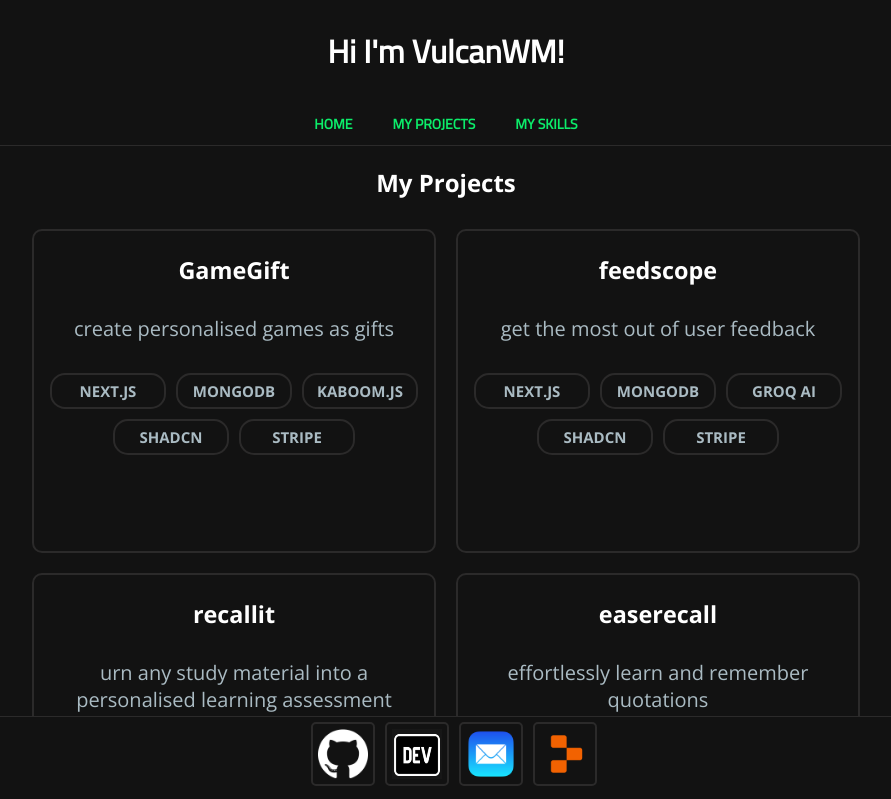
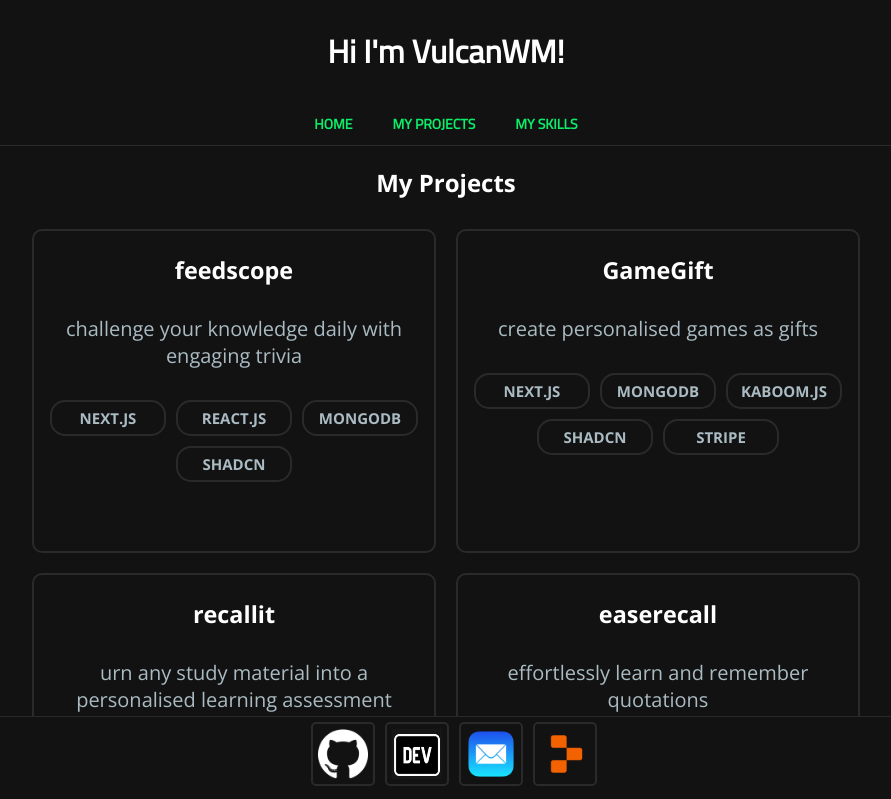
Before and after one commit to VulcanWM/vulcanwm, a Next.js app: page /projects in a window 1280 px wide. Shown: the top 799 px of the page, without its empty margins (194-1085 px from the left). Built offline with nearby package versions, Linux system fonts and the light colour scheme.

Commit message:
Update projects.js

```diff
--- a/lists/projects.js
+++ b/lists/projects.js
@@ -1,13 +1,13 @@
 export const projects = {
+  "feedscope": {
+    "Link": "https://www.feedscope.xyz",
+    "Desc": "challenge your knowledge daily with engaging trivia",
+    "Tags": ['Next.js', 'React.js', 'MongoDB', 'shadcn']
+  },
   "GameGift": {
     "Link": "https://www.gamegift.space",
     "Desc": "create personalised games as gifts",
     "Tags": ['Next.js', 'MongoDB', 'kaboom.js', 'shadcn', 'Stripe']
-  },
-  "feedscope": {
-    "Link": "https://www.feedscope.xyz",
-    "Desc": "get the most out of user feedback",
-    "Tags": ['Next.js', 'MongoDB', 'Groq AI', 'shadcn', 'Stripe']
   },
   "recallit": {
     "Link": "https://recallit.vercel.app",
```
